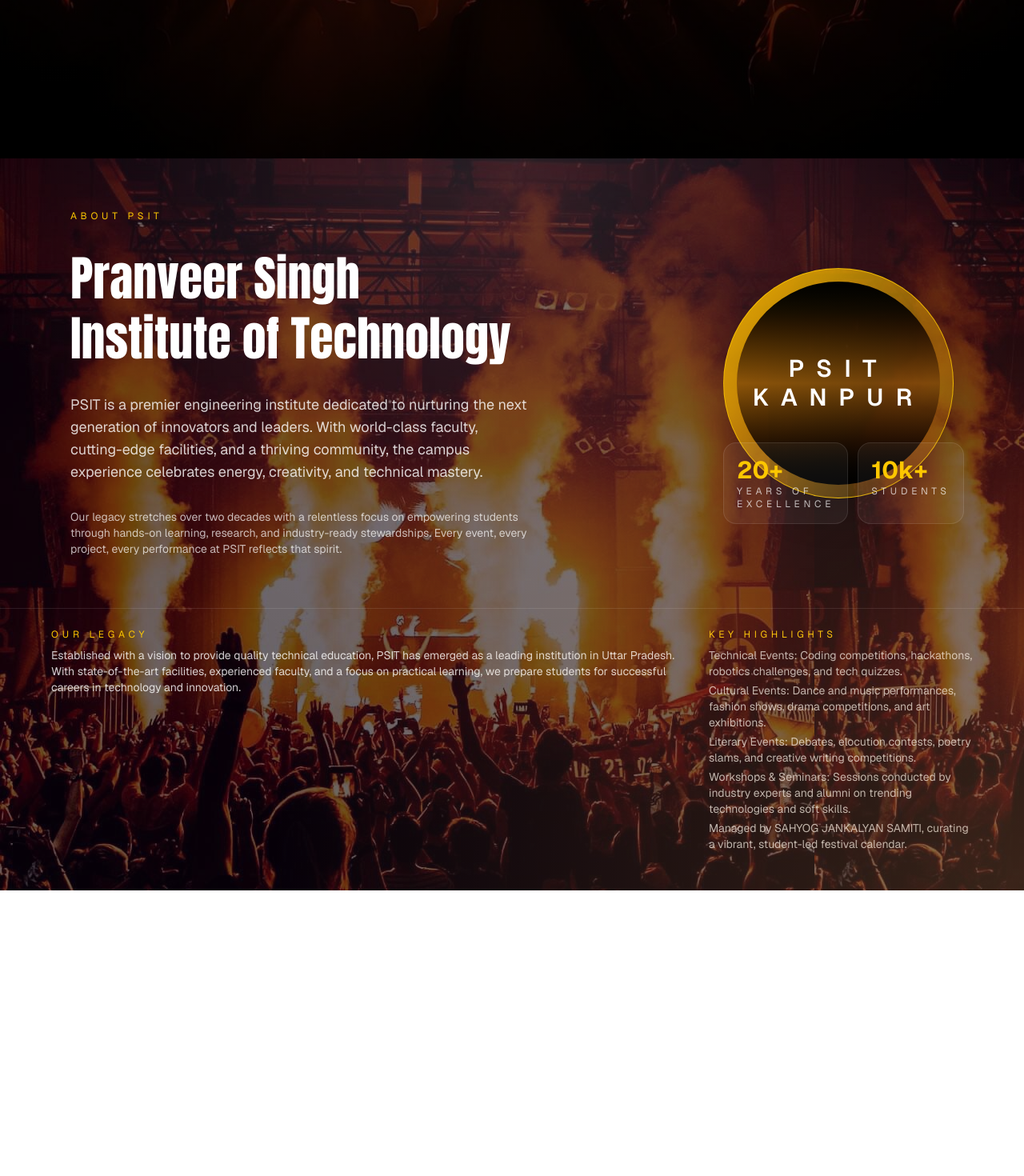
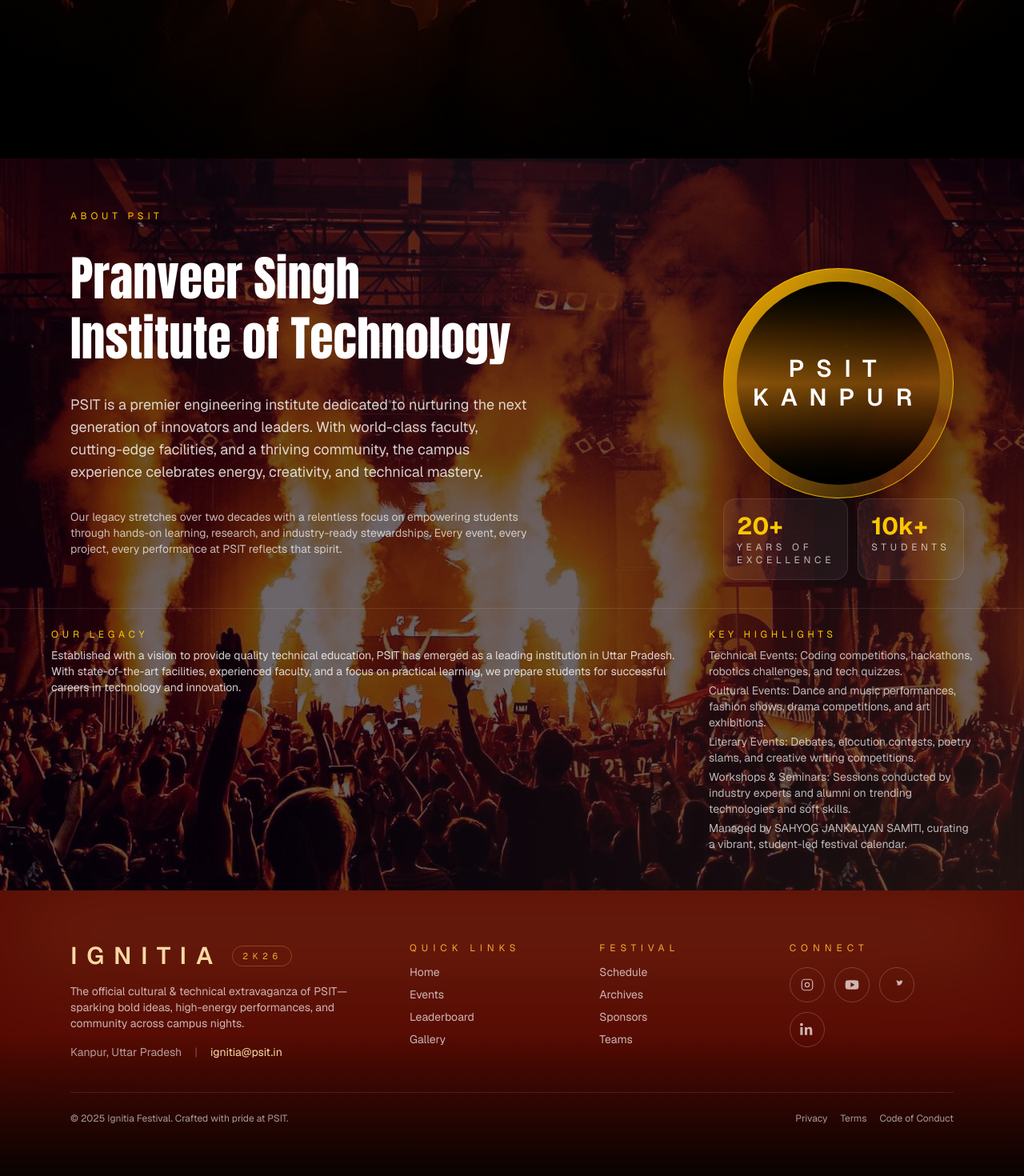
Before and after one commit to nityaumrao/psit_2k26, a Next.js app: page /home in a window 1280 px wide. Shown: the part 602-2072 px from the top of the page at 80% size. Before the commit the page ends 1715 px from the top, so only its background shows below. Built offline with nearby package versions, Linux system fonts and the light colour scheme; what @stackframe/stack would draw is missing.

Commit message:
feat: add Footer component with navigation and social links

```diff
--- a/src/app/(routes)/home/_components/about.tsx
+++ b/src/app/(routes)/home/_components/about.tsx
@@ -1,13 +1,42 @@
-import React from 'react'
+import React, { useEffect, useRef, useState } from 'react'
 
 function About() {
+  const sectionRef = useRef<HTMLElement | null>(null)
+  const [visible, setVisible] = useState(false)
+
+  useEffect(() => {
+    const observer = new IntersectionObserver(
+      (entries) => {
+        entries.forEach((entry) => {
+          if (entry.isIntersecting) {
+            setVisible(true)
+            observer.disconnect()
+          }
+        })
+      },
+      { threshold: 0.3 }
+    )
+
+    if (sectionRef.current) {
+      observer.observe(sectionRef.current)
+    }
+
+    return () => observer.disconnect()
+  }, [])
+
   return (
-    <section className="relative overflow-hidden bg-[url('bg.jpg')] text-white">
-      <div className='bg-[#0a000d]/60'>
-        <div className="pointer-events-none absolute  inset-0 bg-[radial-gradient(circle_at_top,_rgba(255,255,255,0.12),_transparent_60%)]" />
-        <div className="pointer-events-none absolute inset-0 bg-[radial-gradient(circle_at_bottom_right,_rgba(255,178,93,0.2),_transparent_60%)]" />
+    <section
+      ref={sectionRef}
+      className={
+        `relative overflow-hidden bg-[url('bg.jpg')] text-white transition duration-700 ease-out transform ` +
+        (visible ? 'translate-y-0 opacity-100' : 'translate-y-12 opacity-0')
+      }
+    >
+      <div className="pointer-events-none absolute inset-0 bg-[radial-gradient(circle_at_top,_rgba(255,255,255,0.12),_transparent_50%)] animate-pulse-slow opacity-80" />
+      <div className="pointer-events-none absolute inset-0 bg-[radial-gradient(circle_at_bottom_right,_rgba(255,178,93,0.28),_transparent_60%)] animate-pulse-slow" />
+      <div className='relative bg-[#0a000d]/60'>
         <div className="relative mx-auto flex max-w-6xl flex-col gap-12 px-6 py-16 md:flex-row md:items-center md:justify-between">
-          <div className="space-y-8 md:max-w-xl">
+          <div className="space-y-8 md:max-w-xl animate-slide-left">
             <p className="text-xs uppercase tracking-[0.4em] text-yellow-400">about psit</p>
             <h2 className="font-anton text-4xl leading-tight text-white md:text-5xl lg:text-6xl">
               Pranveer Singh Institute of Technology
@@ -23,15 +52,15 @@
             </p>
           </div>
           <div className="flex justify-center">
-            <div className="relative">
-              <div className="h-64 w-64 rounded-full border border-yellow-400/80 bg-gradient-to-br from-yellow-500 to-transparent p-4 shadow-2xl md:h-72 md:w-72">
+            <div className="relative animate-slide-right">
+              <div className="relative h-64 w-64 rounded-full border border-yellow-400/80 bg-gradient-to-br from-yellow-500 to-transparent p-4 shadow-2xl md:h-72 md:w-72">
                 <div className="flex h-full w-full items-center justify-center rounded-full bg-gradient-to-b from-black via-yellow-900/70 to-black">
                   <span className="text-center text-3xl font-semibold uppercase tracking-[0.5em] text-white">
                     PSIT<br />Kanpur
                   </span>
                 </div>
               </div>
-              <div className="absolute inset-x-0 -bottom-8 mx-auto flex w-full max-w-xs justify-between gap-3 text-sm">
+              <div className="absolute inset-x-0 mx-auto flex w-full max-w-xs justify-between gap-3 text-sm">
                 <div className="rounded-2xl border border-white/10 bg-white/5 p-4 text-left">
                   <p className="text-3xl font-bold text-yellow-400">20+</p>
                   <p className="text-xs uppercase tracking-[0.4em] text-white/70">Years of Excellence</p>
@@ -52,7 +81,7 @@
                 Established with a vision to provide quality technical education, PSIT has emerged as a leading institution in Uttar Pradesh. With state-of-the-art facilities, experienced faculty, and a focus on practical learning, we prepare students for successful careers in technology and innovation.
               </p>
             </div>
-            <div className="space-y-2">
+            <div className="space-y-2 animate-slide-right">
               <p className="text-xs uppercase tracking-[0.4em] text-yellow-400">Key Highlights</p>
               <ul className="space-y-1 text-sm text-white/70">
                 <li>Technical Events: Coding competitions, hackathons, robotics challenges, and tech quizzes.</li>
--- a/src/app/(routes)/home/_components/background.tsx
+++ b/src/app/(routes)/home/_components/background.tsx
@@ -23,9 +23,13 @@
         <p className="text-base md:text-lg mt-4 text-white font-normal inter-var text-center">
           Powered by Passion. Fueled by Fire
         </p>
-        <div className="absolute" style={{backgroundImage:"url('/bg.jpg')"}}>
-            <Character />
+
+        <div className="">
+          <Character />
         </div>
+
+        <div className="absolute" style={{backgroundImage:"url('/bg.jpg')"}}/>
+
 
       </div>
     </>
--- /dev/null
+++ b/src/app/(routes)/home/_components/footer.tsx
@@ -0,0 +1,149 @@
+"use client";
+
+import Link from "next/link";
+
+const quickLinks = [
+  { label: "Home", href: "/" },
+  { label: "Events", href: "/event" },
+  { label: "Leaderboard", href: "/leaderboard" },
+  { label: "Gallery", href: "/gallery" },
+];
+
+const resourceLinks = [
+  { label: "Schedule", href: "/schedules" },
+  { label: "Archives", href: "/archives" },
+  { label: "Sponsors", href: "/sponsors" },
+  { label: "Teams", href: "/teams" },
+];
+
+const socials = [
+  { label: "Instagram", href: "https://instagram.com", icon: InstagramIcon },
+  { label: "YouTube", href: "https://youtube.com", icon: YoutubeIcon },
+  { label: "Twitter", href: "https://twitter.com", icon: TwitterIcon },
+  { label: "LinkedIn", href: "https://linkedin.com", icon: LinkedinIcon },
+];
+
+export default function Footer() {
+  return (
+    <footer className="relative overflow-hidden bg-gradient-to-b from-[#550902ff] via-[#550902ff] to-[#090201ff] text-white">
+      <div className="pointer-events-none absolute inset-x-0 top-0 h-40 bg-gradient-to-b from-[#f6b768]/20 to-transparent blur-3xl" />
+      <div className="mx-auto flex w-full max-w-6xl flex-col gap-10 px-6 py-16">
+        <div className="flex flex-col gap-10 md:flex-row md:items-start md:justify-between">
+          <div className="space-y-4 md:max-w-sm">
+            <div className="inline-flex items-center gap-3">
+              <span className="text-3xl font-semibold tracking-[0.4em] text-[#f9dca8]">IGNITIA</span>
+              <span className="rounded-full border border-[#f7a928]/30 px-3 py-1 text-[11px] uppercase tracking-[0.5em] text-[#f7a928]">
+                2K26
+              </span>
+            </div>
+            <p className="text-sm text-white/70">
+              The official cultural & technical extravaganza of PSIT—sparking bold ideas, high-energy performances, and
+              community across campus nights.
+            </p>
+            <div className="flex gap-4 text-sm text-white/60">
+              <span>Kanpur, Uttar Pradesh</span>
+              <span className="text-white/30">|</span>
+              <a href="mailto:ignitia@psit.in" className="text-[#f9dca8] hover:text-white">
+                ignitia@psit.in
+              </a>
+            </div>
+          </div>
+
+          <div className="grid flex-1 grid-cols-2 gap-8 text-sm md:grid-cols-3">
+            <FooterColumn title="Quick Links" links={quickLinks} />
+            <FooterColumn title="Festival" links={resourceLinks} />
+            <div className="space-y-4">
+              <p className="text-xs uppercase tracking-[0.5em] text-[#f7a928]">Connect</p>
+              <div className="flex flex-wrap gap-3">
+                {socials.map(({ label, href, icon: Icon }) => (
+                  <a
+                    key={label}
+                    href={href}
+                    aria-label={label}
+                    target="_blank"
+                    rel="noreferrer"
+                    className="group flex h-11 w-11 items-center justify-center rounded-full border border-white/20 text-white/70 transition hover:border-[#f7a928] hover:text-white"
+                  >
+                    <Icon />
+                  </a>
+                ))}
+              </div>
+            </div>
+          </div>
+        </div>
+
+
+        <div className="flex flex-col gap-3 border-t border-white/10 pt-6 text-xs text-white/60 sm:flex-row sm:items-center sm:justify-between">
+          <p>© {new Date().getFullYear()} Ignitia Festival. Crafted with pride at PSIT.</p>
+          <div className="flex gap-4">
+            <Link href="/privacy" className="hover:text-white">
+              Privacy
+            </Link>
+            <Link href="/terms" className="hover:text-white">
+              Terms
+            </Link>
+            <Link href="/code-of-conduct" className="hover:text-white">
+              Code of Conduct
+            </Link>
+          </div>
+        </div>
+      </div>
+    </footer>
+  );
+}
+
+type FooterColumnProps = {
+  title: string;
+  links: { label: string; href: string }[];
+};
+
+function FooterColumn({ title, links }: FooterColumnProps) {
+  return (
+    <div className="space-y-3">
+      <p className="text-xs uppercase tracking-[0.5em] text-[#f7a928]">{title}</p>
+      <ul className="space-y-2 text-white/70">
+        {links.map((link) => (
+          <li key={link.label}>
+            <Link href={link.href} className="transition hover:text-white">
+              {link.label}
+            </Link>
+          </li>
+        ))}
+      </ul>
+    </div>
+  );
+}
+
+function InstagramIcon() {
+  return (
+    <svg width="18" height="18" viewBox="0 0 24 24" fill="none" stroke="currentColor" strokeWidth="1.6" aria-hidden>
+      <rect x="3" y="3" width="18" height="18" rx="5" />
+      <path d="M16.5 7.5h.01" />
+      <circle cx="12" cy="12" r="3.5" />
+    </svg>
+  );
+}
+
+function YoutubeIcon() {
+  return (
+    <svg width="20" height="20" viewBox="0 0 24 24" fill="currentColor" aria-hidden>
+      <path d="M21.6 7.2a2.6 2.6 0 0 0-1.8-1.8C18 5 12 5 12 5s-6 0-7.8.4A2.6 2.6 0 0 0 2.4 7.2C2 9 2 12 2 12s0 3 .4 4.8a2.6 2.6 0 0 0 1.8 1.8C6 19 12 19 12 19s6 0 7.8-.4a2.6 2.6 0 0 0 1.8-1.8C22 15 22 12 22 12s0-3-.4-4.8ZM10 15.5v-7l6 3.5-6 3.5Z" />
+    </svg>
+  );
+}
+
+function TwitterIcon() {
+  return (
+    <svg width="20" height="20" viewBox="0 0 24 24" fill="currentColor" aria-hidden>
+      <path d="M21.5 6.4a4.1 4.1 0 0 1-1.2.32 2.1 2.1 0 0 0 .9-1.13 4.09 4.09 0 0 1-1.32.52A2.06 2.06 0 0 0 16.2 7a5.85 5.85 0 0 1-4.3-2.18 2.07 2.07 0 0 0 .63 2.75 2 2 0 0 1-.93-.26v.03a2.07 2.07 0 0 0 1.65 2 2 2 0 0 1-.92.04 2.07 2.07 0 0 0 1.93 1.44 4.14 4.14 0 0 1-3 1 5.9 5.9 0 0 0 9-5.32Z" />
+    </svg>
+  );
+}
+
+function LinkedinIcon() {
+  return (
+    <svg width="18" height="18" viewBox="0 0 24 24" fill="currentColor" aria-hidden>
+      <path d="M4.98 3.5C4.98 4.88 3.87 6 2.5 6S0 4.88 0 3.5 1.12 1 2.5 1 5 2.12 5 3.5ZM.5 8h4v13h-4V8Zm7.5 0h3.8v1.8h.05c.53-1 1.8-2 3.7-2 4 0 4.8 2.6 4.8 6v7.2h-4V14c0-1.4 0-3.2-2-3.2s-2.4 1.5-2.4 3v7.2h-4V8Z" />
+    </svg>
+  );
+}
--- a/src/app/(routes)/home/page.tsx
+++ b/src/app/(routes)/home/page.tsx
@@ -3,6 +3,7 @@
 import { WavyBackgroundDemo } from './_components/background';
 import { Navbar } from './_components/Navbar';
 import About from './_components/about';
+import Footer from '../_components/footer';
 
 export default function Home() {
   return (
@@ -11,6 +12,7 @@
       {/* <HeroAnimation /> */}
       <Navbar />
       <About />
+      <Footer />
     </>
   );
 }
--- a/src/app/globals.css
+++ b/src/app/globals.css
@@ -192,3 +192,19 @@
 .animate-pulse-slow {
   animation: pulseSlow 6s ease-in-out infinite;
 }
+
+@keyframes floatWave {
+  0% {
+    transform: translateY(0px) scale(1);
+  }
+  50% {
+    transform: translateY(-12px) scale(1.02);
+  }
+  100% {
+    transform: translateY(0px) scale(1);
+  }
+}
+
+.animate-float-slow {
+  animation: floatWave 7s ease-in-out infinite;
+}
```
Also changed, not shown: src/app/(routes)/home/_components/character.tsx (+3 -7 lines).
